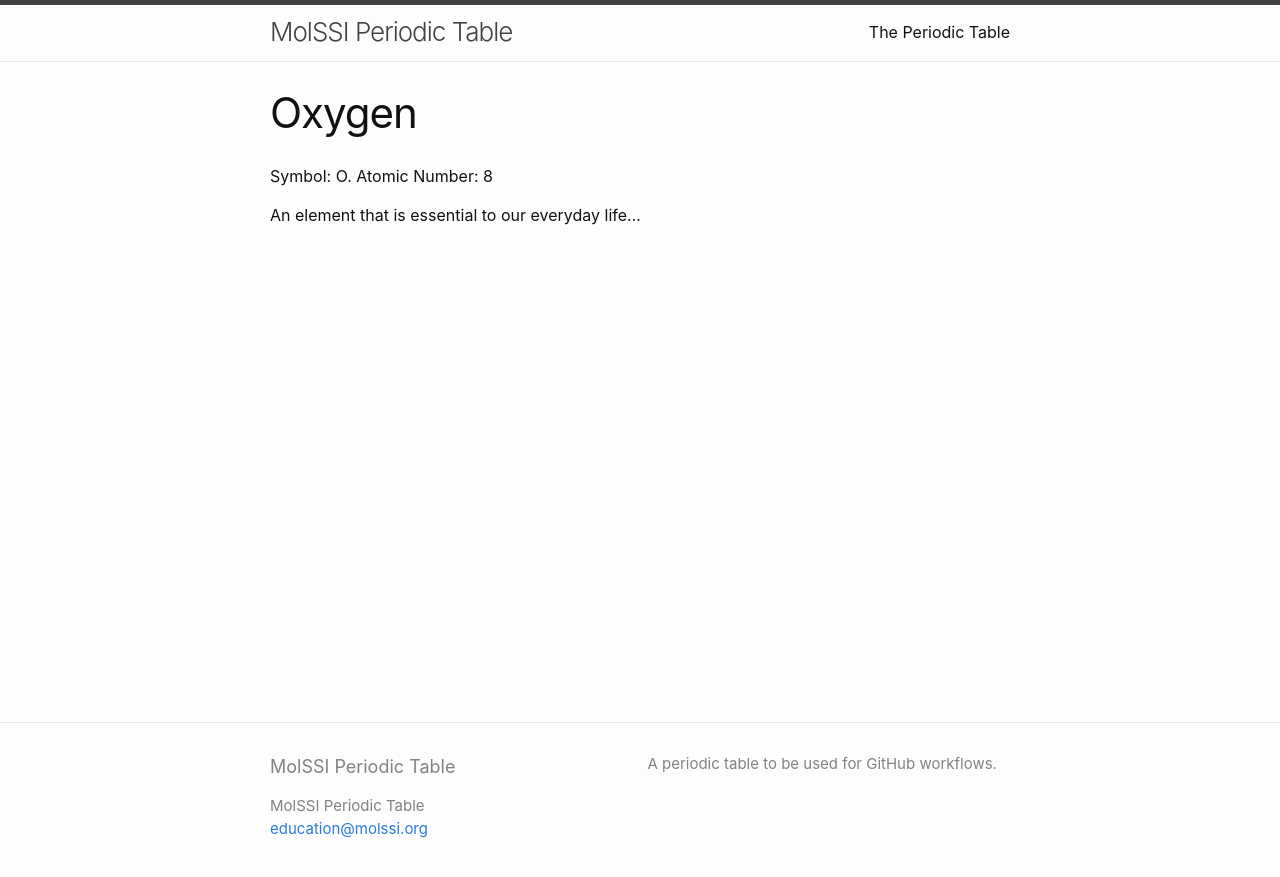
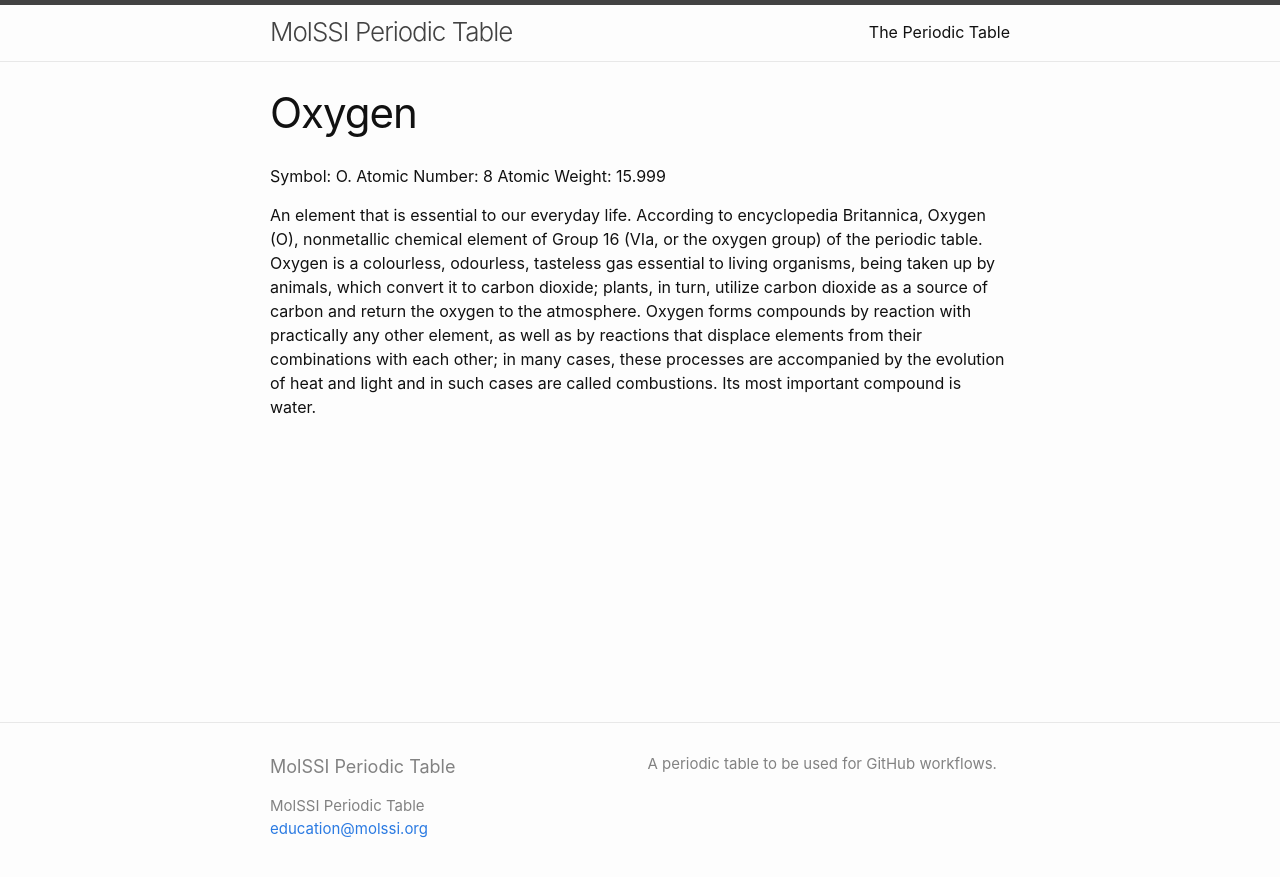
Before and after one commit to MolSSI-Education/periodic-table, a Jekyll site: the page built from elements/oxygen.md, in a window 1280 px wide. Shown: the top 877 px of the page. Built offline with Jekyll 4.4.1, drawn with Linux system fonts in a browser that asks for light colours.

Commit message:
Added atomic weight and more info about oxygen

```diff
--- a/elements/oxygen.md
+++ b/elements/oxygen.md
@@ -4,5 +4,6 @@ title: Oxygen
 ---
 Symbol: O.
 Atomic Number: 8
+Atomic Weight: 15.999
 
-An element that is essential to our everyday life...
+An element that is essential to our everyday life. According to encyclopedia Britannica, Oxygen (O), nonmetallic chemical element of Group 16 (VIa, or the oxygen group) of the periodic table. Oxygen is a colourless, odourless, tasteless gas essential to living organisms, being taken up by animals, which convert it to carbon dioxide; plants, in turn, utilize carbon dioxide as a source of carbon and return the oxygen to the atmosphere. Oxygen forms compounds by reaction with practically any other element, as well as by reactions that displace elements from their combinations with each other; in many cases, these processes are accompanied by the evolution of heat and light and in such cases are called combustions. Its most important compound is water.
```
